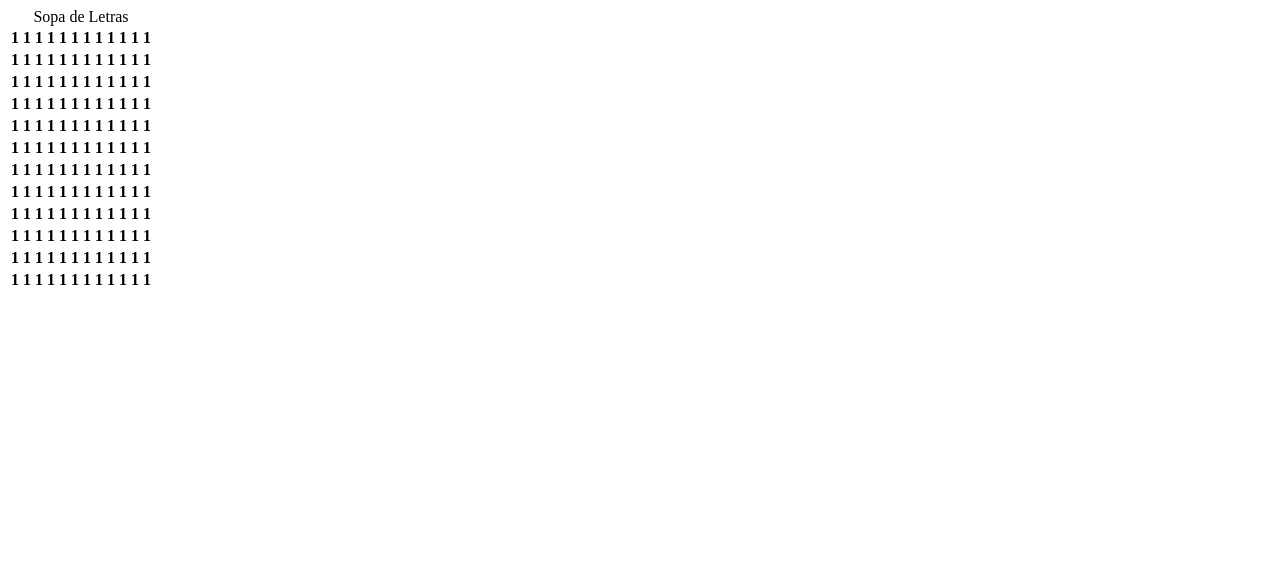
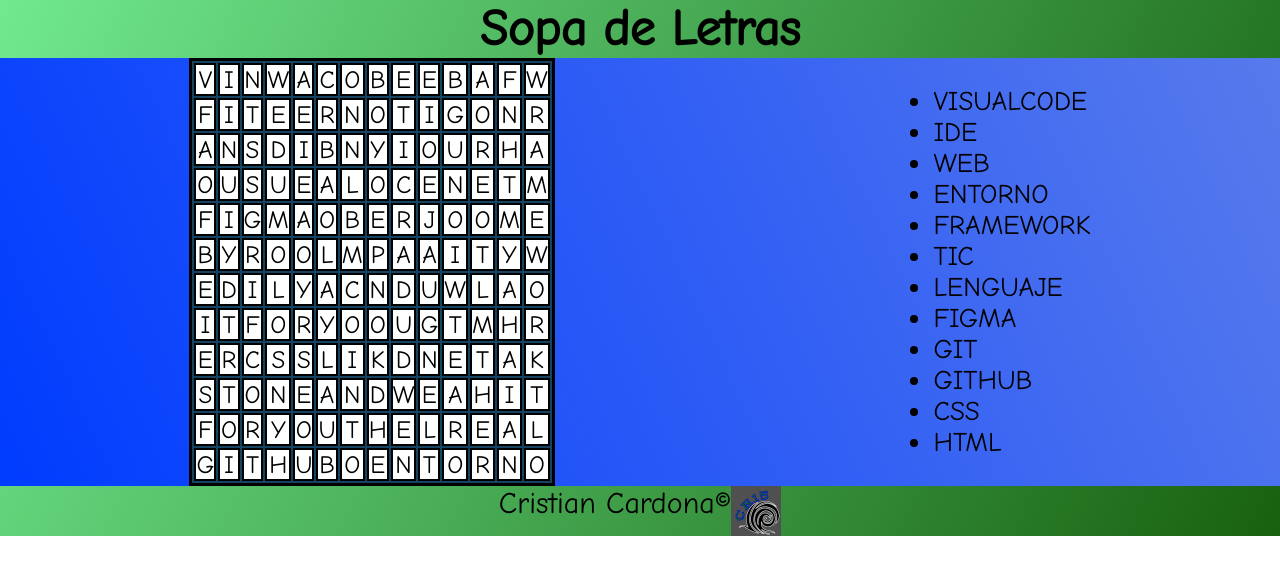
Before and after one commit to criscardoc84/Portafolio_Curso_PWM, a plain HTML site: page html/sopaLetras.html in a window 1280 px wide. Drawn offline with Linux system fonts and the light colour scheme.

Commit message:
Alphabet
Creacion y desarrollo de la sopa de letras.

```diff
--- /dev/null
+++ b/css/style.css
@@ -0,0 +1,4 @@
+* {
+  padding: 0;
+  margin: 0;
+}
--- /dev/null
+++ b/css/styleAlphabet.css
@@ -0,0 +1,64 @@
+@import url("https://fonts.googleapis.com/css2?family=Comic+Neue&display=swap");
+
+* {
+  margin: 0;
+  padding: 0;
+  font-family: "Comic Neue", cursive;
+}
+
+body {
+  display: flex;
+  flex-direction: column;
+}
+
+.titlePrinc {
+  display: flex;
+  justify-content: center;
+  font-size: 50px;
+}
+
+.boxprinc {
+  display: flex;
+  flex-direction: column;
+  background: linear-gradient(115deg, #71e98f, #18610f);
+}
+
+.boxSectionPrinc {
+  display: flex;
+  justify-content: space-around;
+  background: linear-gradient(245deg, #577aec, #003cff);
+}
+
+.tablePrinc {
+  border: 3px solid #000000;
+  background: #154361;
+  text-align: center;
+}
+
+td {
+  font-size: 25px;
+  background: #ffffff;
+  border: 2px solid #000000;
+}
+
+.boxList {
+  display: flex;
+  align-items: center;
+}
+
+.list {
+  display: flex;
+  flex-direction: column-reverse;
+  font-size: 27px;
+}
+
+.foot {
+  display: flex;
+  justify-content: center;
+  font-size: 30px;
+}
+
+img {
+  width: 50px;
+  height: 50px;
+}
--- a/html/sopaLetras.html
+++ b/html/sopaLetras.html
@@ -1,198 +1,247 @@
 <!DOCTYPE html>
-<html lang="en">
+<html lang="es">
   <head>
     <meta charset="UTF-8" />
     <meta http-equiv="X-UA-Compatible" content="IE=edge" />
     <meta name="viewport" content="width=device-width, initial-scale=1.0" />
+    <link rel="stylesheet" href="../css/styleAlphabet.css" />
     <title>Document</title>
   </head>
   <body>
+    <main class="boxprinc">
+      <header>
+        <h1 class="titlePrinc">Sopa de Letras</h1>
+      </header>
+      <section class="boxSectionPrinc">
         <div>
-      <table>
-        <caption>
-          Sopa de Letras
-        </caption>
+          <table class="tablePrinc">
             <tr>
-          <!-- fila 1 -->
-          <th>1</th>
-          <th>1</th>
-          <th>1</th>
-          <th>1</th>
-          <th>1</th>
-          <th>1</th>
-          <th>1</th>
-          <th>1</th>
-          <th>1</th>
-          <th>1</th>
-          <th>1</th>
-          <th>1</th>
+              <!--Fila 1-->
+              <td>V</td>
+              <td>I</td>
+              <td>N</td>
+              <td>W</td>
+              <td>A</td>
+              <td>C</td>
+              <td>O</td>
+              <td>B</td>
+              <td>E</td>
+              <td>E</td>
+              <td>B</td>
+              <td>A</td>
+              <td>F</td>
+              <td>W</td>
             </tr>
             <tr>
-          <!-- fila 2 -->
-          <th>1</th>
-          <th>1</th>
-          <th>1</th>
-          <th>1</th>
-          <th>1</th>
-          <th>1</th>
-          <th>1</th>
-          <th>1</th>
-          <th>1</th>
-          <th>1</th>
-          <th>1</th>
-          <th>1</th>
+              <!--Fila 2-->
+              <td>F</td>
+              <td>I</td>
+              <td>T</td>
+              <td>E</td>
+              <td>E</td>
+              <td>R</td>
+              <td>N</td>
+              <td>O</td>
+              <td>T</td>
+              <td>I</td>
+              <td>G</td>
+              <td>O</td>
+              <td>N</td>
+              <td>R</td>
             </tr>
             <tr>
-          <!-- fila 3 -->
-          <th>1</th>
-          <th>1</th>
-          <th>1</th>
-          <th>1</th>
-          <th>1</th>
-          <th>1</th>
-          <th>1</th>
-          <th>1</th>
-          <th>1</th>
-          <th>1</th>
-          <th>1</th>
-          <th>1</th>
+              <!--Fila 3-->
+              <td>A</td>
+              <td>N</td>
+              <td>S</td>
+              <td>D</td>
+              <td>I</td>
+              <td>B</td>
+              <td>N</td>
+              <td>Y</td>
+              <td>I</td>
+              <td>O</td>
+              <td>U</td>
+              <td>R</td>
+              <td>H</td>
+              <td>A</td>
             </tr>
             <tr>
-          <!-- fila 4 -->
-          <th>1</th>
-          <th>1</th>
-          <th>1</th>
-          <th>1</th>
-          <th>1</th>
-          <th>1</th>
-          <th>1</th>
-          <th>1</th>
-          <th>1</th>
-          <th>1</th>
-          <th>1</th>
-          <th>1</th>
+              <!--Fila 4-->
+              <td>O</td>
+              <td>U</td>
+              <td>S</td>
+              <td>U</td>
+              <td>E</td>
+              <td>A</td>
+              <td>L</td>
+              <td>O</td>
+              <td>C</td>
+              <td>E</td>
+              <td>N</td>
+              <td>E</td>
+              <td>T</td>
+              <td>M</td>
             </tr>
             <tr>
-          <!-- fila 5 -->
-          <th>1</th>
-          <th>1</th>
-          <th>1</th>
-          <th>1</th>
-          <th>1</th>
-          <th>1</th>
-          <th>1</th>
-          <th>1</th>
-          <th>1</th>
-          <th>1</th>
-          <th>1</th>
-          <th>1</th>
+              <!--Fila 5-->
+              <td>F</td>
+              <td>I</td>
+              <td>G</td>
+              <td>M</td>
+              <td>A</td>
+              <td>O</td>
+              <td>B</td>
+              <td>E</td>
+              <td>R</td>
+              <td>J</td>
+              <td>O</td>
+              <td>O</td>
+              <td>M</td>
+              <td>E</td>
             </tr>
             <tr>
-          <!-- fila 6 -->
-          <th>1</th>
-          <th>1</th>
-          <th>1</th>
-          <th>1</th>
-          <th>1</th>
-          <th>1</th>
-          <th>1</th>
-          <th>1</th>
-          <th>1</th>
-          <th>1</th>
-          <th>1</th>
-          <th>1</th>
+              <!--Fila 6-->
+              <td>B</td>
+              <td>Y</td>
+              <td>R</td>
+              <td>O</td>
+              <td>O</td>
+              <td>L</td>
+              <td>M</td>
+              <td>P</td>
+              <td>A</td>
+              <td>A</td>
+              <td>I</td>
+              <td>T</td>
+              <td>Y</td>
+              <td>W</td>
             </tr>
             <tr>
-          <!-- fila 7 -->
-          <th>1</th>
-          <th>1</th>
-          <th>1</th>
-          <th>1</th>
-          <th>1</th>
-          <th>1</th>
-          <th>1</th>
-          <th>1</th>
-          <th>1</th>
-          <th>1</th>
-          <th>1</th>
-          <th>1</th>
+              <!--Fila 7-->
+              <td>E</td>
+              <td>D</td>
+              <td>I</td>
+              <td>L</td>
+              <td>Y</td>
+              <td>A</td>
+              <td>C</td>
+              <td>N</td>
+              <td>D</td>
+              <td>U</td>
+              <td>W</td>
+              <td>L</td>
+              <td>A</td>
+              <td>O</td>
             </tr>
             <tr>
-          <!-- fila 8 -->
-          <th>1</th>
-          <th>1</th>
-          <th>1</th>
-          <th>1</th>
-          <th>1</th>
-          <th>1</th>
-          <th>1</th>
-          <th>1</th>
-          <th>1</th>
-          <th>1</th>
-          <th>1</th>
-          <th>1</th>
+              <!--Fila 8-->
+              <td>I</td>
+              <td>T</td>
+              <td>F</td>
+              <td>O</td>
+              <td>R</td>
+              <td>Y</td>
+              <td>O</td>
+              <td>O</td>
+              <td>U</td>
+              <td>G</td>
+              <td>T</td>
+              <td>M</td>
+              <td>H</td>
+              <td>R</td>
             </tr>
             <tr>
-          <!-- fila 9 -->
-          <th>1</th>
-          <th>1</th>
-          <th>1</th>
-          <th>1</th>
-          <th>1</th>
-          <th>1</th>
-          <th>1</th>
-          <th>1</th>
-          <th>1</th>
-          <th>1</th>
-          <th>1</th>
-          <th>1</th>
+              <!--Fila 9-->
+              <td>E</td>
+              <td>R</td>
+              <td>C</td>
+              <td>S</td>
+              <td>S</td>
+              <td>L</td>
+              <td>I</td>
+              <td>K</td>
+              <td>D</td>
+              <td>N</td>
+              <td>E</td>
+              <td>T</td>
+              <td>A</td>
+              <td>K</td>
             </tr>
             <tr>
-          <!-- fila 10 -->
-          <th>1</th>
-          <th>1</th>
-          <th>1</th>
-          <th>1</th>
-          <th>1</th>
-          <th>1</th>
-          <th>1</th>
-          <th>1</th>
-          <th>1</th>
-          <th>1</th>
-          <th>1</th>
-          <th>1</th>
+              <!--Fila 10-->
+              <td>S</td>
+              <td>T</td>
+              <td>O</td>
+              <td>N</td>
+              <td>E</td>
+              <td>A</td>
+              <td>N</td>
+              <td>D</td>
+              <td>W</td>
+              <td>E</td>
+              <td>A</td>
+              <td>H</td>
+              <td>I</td>
+              <td>T</td>
             </tr>
             <tr>
-          <!-- fila 11 -->
-          <th>1</th>
-          <th>1</th>
-          <th>1</th>
-          <th>1</th>
-          <th>1</th>
-          <th>1</th>
-          <th>1</th>
-          <th>1</th>
-          <th>1</th>
-          <th>1</th>
-          <th>1</th>
-          <th>1</th>
+              <!--Fila 11-->
+              <td>F</td>
+              <td>O</td>
+              <td>R</td>
+              <td>Y</td>
+              <td>O</td>
+              <td>U</td>
+              <td>T</td>
+              <td>H</td>
+              <td>E</td>
+              <td>L</td>
+              <td>R</td>
+              <td>E</td>
+              <td>A</td>
+              <td>L</td>
             </tr>
             <tr>
-          <!-- fila 12 -->
-          <th>1</th>
-          <th>1</th>
-          <th>1</th>
-          <th>1</th>
-          <th>1</th>
-          <th>1</th>
-          <th>1</th>
-          <th>1</th>
-          <th>1</th>
-          <th>1</th>
-          <th>1</th>
-          <th>1</th>
+              <!--Fila 12-->
+              <td>G</td>
+              <td>I</td>
+              <td>T</td>
+              <td>H</td>
+              <td>U</td>
+              <td>B</td>
+              <td>O</td>
+              <td>E</td>
+              <td>N</td>
+              <td>T</td>
+              <td>O</td>
+              <td>R</td>
+              <td>N</td>
+              <td>O</td>
             </tr>
           </table>
         </div>
+        <div class="boxList">
+          <ul class="list">
+            <li>HTML</li>
+            <li>CSS</li>
+            <li>GITHUB</li>
+            <li>GIT</li>
+            <li>FIGMA</li>
+            <li>LENGUAJE</li>
+            <li>TIC</li>
+            <li>FRAMEWORK</li>
+            <li>ENTORNO</li>
+            <li>WEB</li>
+            <li>IDE</li>
+            <li>VISUALCODE</li>
+          </ul>
+        </div>
+      </section>
+      <footer class="foot">
+        <p>Cristian Cardona&copy;</p>
+        <img src="../image/LOGO.png" alt="Logo" />
+      </footer>
+    </main>
   </body>
 </html>
```
Also changed, not shown: index.html (+1 -0 lines). Lines whose indentation alone changed are shown as unchanged.
